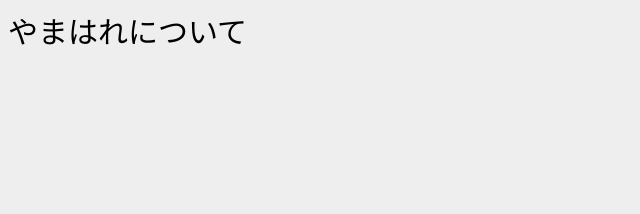
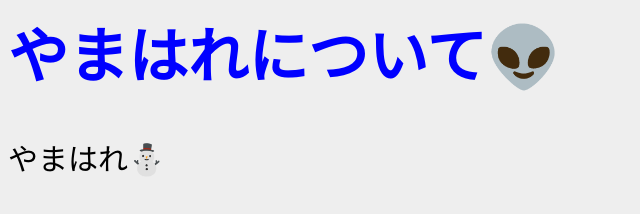
Before and after one commit to pogin503/yamahare.github.io, a website built with webpack: page src/index.pug in a window 1280 px wide. Shown: the whole page, without its empty margins (0-640 px from the left). Built offline with nearby package versions, Linux system fonts and the light colour scheme.

```diff
--- a/package.json
+++ b/package.json
@@ -6,13 +6,16 @@
   "author": "yamahare <jidai.norio@gmail.com>",
   "license": "MIT",
   "scripts": {
+    "start": "webpack-dev-server",
     "dev": "webpack --progress --colors --watch"
   },
   "devDependencies": {
+    "autoprefixer": "^9.1.5",
     "css-loader": "^1.0.0",
     "html-webpack-plugin": "^3.2.0",
     "mini-css-extract-plugin": "^0.4.2",
     "node-sass": "^4.9.3",
+    "postcss-loader": "^3.0.0",
     "pug": "^2.0.3",
     "pug-loader": "^2.4.0",
     "sass-loader": "^7.1.0",
--- a/src/index.pug
+++ b/src/index.pug
@@ -3,5 +3,6 @@
     title やまはれ
     meta(charset='utf-8')
   body
+    h1 やまはれについて👽
     div
-      | やまはれについて
+      | やまはれ⛄
--- a/src/style.scss
+++ b/src/style.scss
@@ -4,3 +4,7 @@
   font-size: 30px;
   background-color: $gray;
 }
+
+h1{
+  color: blue;
+}
```
Also changed, not shown: 1 other file.
